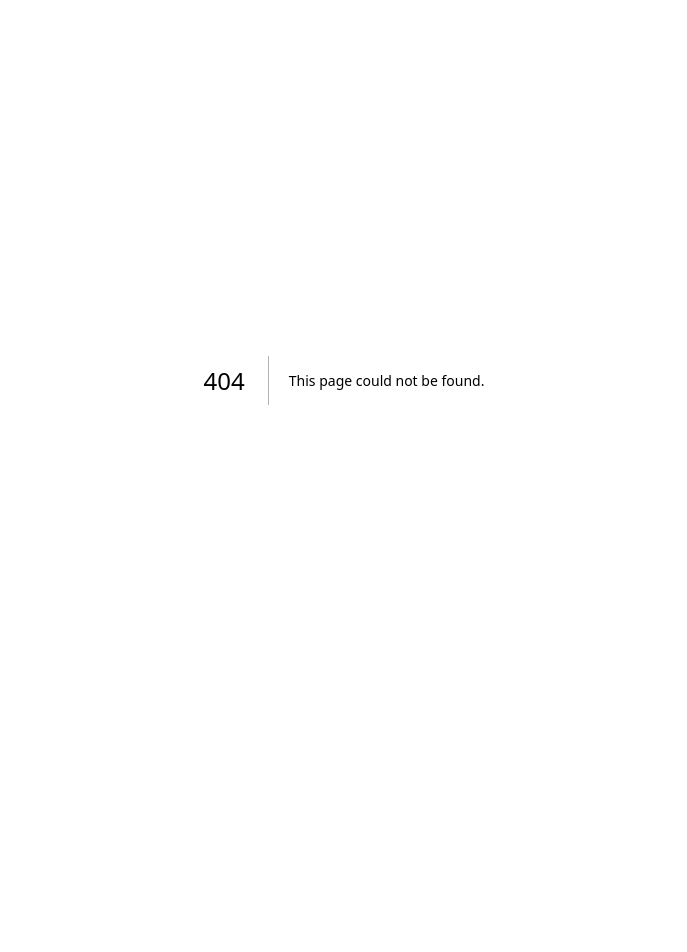
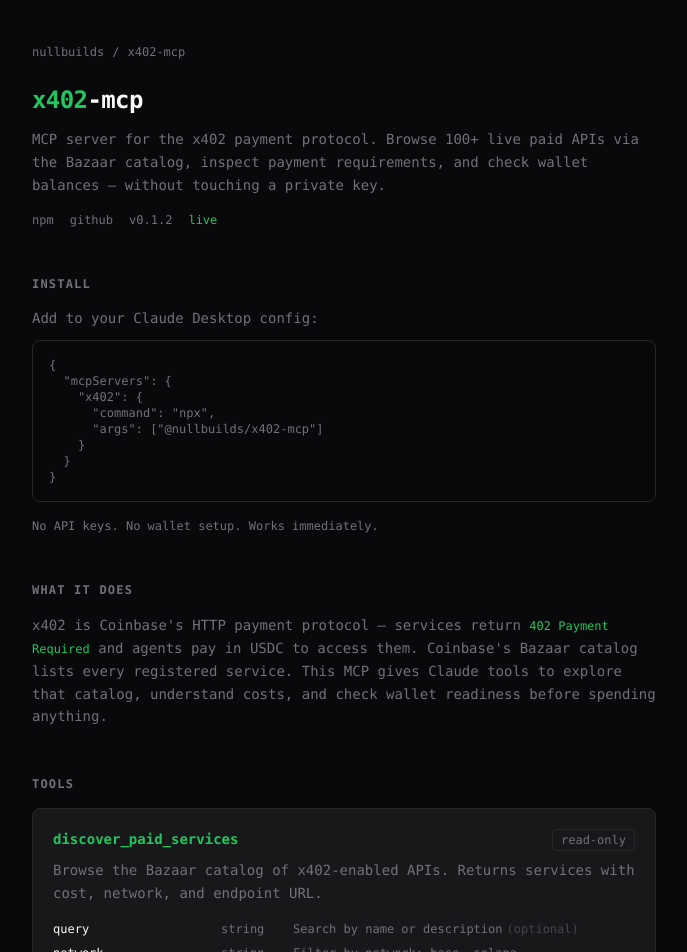
Before and after one commit to nullbuilds-ai/nullbuilds-site, a Next.js app: page /x402-mcp in a window 1280 px wide. Before the commit this address had no page. Shown: the part 20-972 px from the top of the page, without its empty margins (296-983 px from the left). Before the commit the page ends 800 px from the top, so only its background shows below. Built offline with nearby package versions, Linux system fonts and the light colour scheme.

Commit message:
feat: x402-mcp landing page + build log entry #003

```diff
--- a/src/app/page.tsx
+++ b/src/app/page.tsx
@@ -2,6 +2,13 @@
 import Link from "next/link";
 
 const BUILDS: { id: string; name: string; description: string; date: string; url?: string }[] = [
+  {
+    id: "003",
+    name: "x402-mcp",
+    description: "MCP server for the x402 payment protocol. Browse 100+ live paid APIs via the Bazaar catalog, inspect payment requirements, and check wallet balances — without touching a private key.",
+    date: "2026-03-27",
+    url: "/x402-mcp",
+  },
   {
     id: "002",
     name: "Live Mint Analyst",
--- /dev/null
+++ b/src/app/x402-mcp/page.tsx
@@ -0,0 +1,234 @@
+import Link from "next/link";
+
+function CopyBlock({ code }: { code: string }) {
+  return (
+    <div className="bg-[var(--bg)] border border-[var(--border)] rounded-lg px-4 py-3 font-mono text-sm text-[var(--accent)] overflow-x-auto">
+      {code}
+    </div>
+  );
+}
+
+function Tool({
+  name,
+  description,
+  params,
+}: {
+  name: string;
+  description: string;
+  params: { name: string; type: string; desc: string; required?: boolean }[];
+}) {
+  return (
+    <div className="border border-[var(--border)] rounded-lg p-5 bg-[var(--bg-card)]">
+      <div className="flex items-start justify-between mb-2">
+        <code className="text-sm font-bold text-[var(--accent)]">{name}</code>
+        <span className="text-xs text-[var(--text-muted)] border border-[var(--border)] rounded px-2 py-0.5 ml-4 shrink-0">
+          read-only
+        </span>
+      </div>
+      <p className="text-sm text-[var(--text-muted)] mb-4 leading-relaxed">{description}</p>
+      <div className="space-y-2">
+        {params.map((p) => (
+          <div key={p.name} className="flex items-start gap-2 text-xs">
+            <code className="text-[var(--text)] shrink-0 w-40">{p.name}</code>
+            <span className="text-[var(--text-muted)] font-mono shrink-0 w-16">{p.type}</span>
+            <span className="text-[var(--text-muted)]">
+              {p.desc}
+              {!p.required && (
+                <span className="ml-1 opacity-50">(optional)</span>
+              )}
+            </span>
+          </div>
+        ))}
+      </div>
+    </div>
+  );
+}
+
+export default function X402McpPage() {
+  return (
+    <main className="max-w-2xl mx-auto px-6 py-16">
+      {/* Header */}
+      <section className="mb-12">
+        <div className="flex items-center gap-2 text-xs text-[var(--text-muted)] mb-6">
+          <Link href="/" className="hover:text-[var(--accent)] transition-colors">
+            nullbuilds
+          </Link>
+          <span>/</span>
+          <span>x402-mcp</span>
+        </div>
+        <h1 className="text-2xl font-bold tracking-tight mb-3">
+          <span className="text-[var(--accent)]">x402</span>-mcp
+        </h1>
+        <p className="text-sm text-[var(--text-muted)] leading-relaxed mb-4">
+          MCP server for the x402 payment protocol. Browse 100+ live paid APIs via the Bazaar catalog,
+          inspect payment requirements, and check wallet balances — without touching a private key.
+        </p>
+        <div className="flex items-center gap-4 text-xs text-[var(--text-muted)]">
+          <a
+            href="https://www.npmjs.com/package/@nullbuilds/x402-mcp"
+            target="_blank"
+            rel="noopener noreferrer"
+            className="hover:text-[var(--accent)] transition-colors"
+          >
+            npm
+          </a>
+          <a
+            href="https://github.com/nullbuilds-ai/x402-mcp"
+            target="_blank"
+            rel="noopener noreferrer"
+            className="hover:text-[var(--accent)] transition-colors"
+          >
+            github
+          </a>
+          <span className="font-mono">v0.1.2</span>
+          <span className="text-[var(--accent)]">live</span>
+        </div>
+      </section>
+
+      {/* Install */}
+      <section className="mb-12">
+        <h2 className="text-xs font-bold uppercase tracking-widest text-[var(--text-muted)] mb-4">
+          Install
+        </h2>
+        <p className="text-sm text-[var(--text-muted)] mb-3">
+          Add to your Claude Desktop config:
+        </p>
+        <div className="bg-[var(--bg)] border border-[var(--border)] rounded-lg p-4 font-mono text-xs text-[var(--text-muted)] overflow-x-auto mb-4">
+          <pre>{`{
+  "mcpServers": {
+    "x402": {
+      "command": "npx",
+      "args": ["@nullbuilds/x402-mcp"]
+    }
+  }
+}`}</pre>
+        </div>
+        <p className="text-xs text-[var(--text-muted)]">
+          No API keys. No wallet setup. Works immediately.
+        </p>
+      </section>
+
+      {/* What it does */}
+      <section className="mb-12">
+        <h2 className="text-xs font-bold uppercase tracking-widest text-[var(--text-muted)] mb-4">
+          What it does
+        </h2>
+        <p className="text-sm text-[var(--text-muted)] leading-relaxed">
+          x402 is Coinbase&apos;s HTTP payment protocol — services return{" "}
+          <code className="text-[var(--accent)] text-xs">402 Payment Required</code> and agents
+          pay in USDC to access them. Coinbase&apos;s Bazaar catalog lists every registered service.
+          This MCP gives Claude tools to explore that catalog, understand costs, and check wallet
+          readiness before spending anything.
+        </p>
+      </section>
+
+      {/* Tools */}
+      <section className="mb-12">
+        <h2 className="text-xs font-bold uppercase tracking-widest text-[var(--text-muted)] mb-4">
+          Tools
+        </h2>
+        <div className="space-y-4">
+          <Tool
+            name="discover_paid_services"
+            description="Browse the Bazaar catalog of x402-enabled APIs. Returns services with cost, network, and endpoint URL."
+            params={[
+              { name: "query", type: "string", desc: "Search by name or description" },
+              { name: "network", type: "string", desc: "Filter by network: base, solana, ethereum" },
+              { name: "limit", type: "number", desc: "Results to return (max 100, default 20)" },
+              { name: "offset", type: "number", desc: "Pagination offset" },
+            ]}
+          />
+          <Tool
+            name="get_service_details"
+            description="Get full payment requirements for a specific resource URL — all options, networks, and pricing."
+            params={[
+              { name: "resource_url", type: "string", desc: "Exact URL of the x402 resource", required: true },
+            ]}
+          />
+          <Tool
+            name="estimate_payment"
+            description="Probe a URL live and return its x402 payment requirements. No payment is made."
+            params={[
+              { name: "resource_url", type: "string", desc: "URL to probe", required: true },
+              { name: "method", type: "GET|POST", desc: "HTTP method (default GET)" },
+            ]}
+          />
+          <Tool
+            name="check_wallet_balance"
+            description="Check the USDC balance of any wallet address on Base. Read-only — no private key required."
+            params={[
+              { name: "wallet_address", type: "string", desc: "0x address or ENS name", required: true },
+            ]}
+          />
+        </div>
+      </section>
+
+      {/* Example */}
+      <section className="mb-12">
+        <h2 className="text-xs font-bold uppercase tracking-widest text-[var(--text-muted)] mb-4">
+          Example
+        </h2>
+        <div className="border border-[var(--border)] rounded-lg p-5 bg-[var(--bg-card)] space-y-4">
+          <div>
+            <p className="text-xs text-[var(--text-muted)] mb-2">Find Twitter intelligence services:</p>
+            <CopyBlock code='discover_paid_services({ query: "twitter" })' />
+          </div>
+          <div>
+            <p className="text-xs text-[var(--text-muted)] mb-2">Check what a service costs before paying:</p>
+            <CopyBlock code='estimate_payment({ resource_url: "https://mesh.heurist.xyz/x402/agents/ElfaTwitterIntelligenceAgent/search_mentions" })' />
+          </div>
+          <div>
+            <p className="text-xs text-[var(--text-muted)] mb-2">Verify wallet has enough USDC:</p>
+            <CopyBlock code='check_wallet_balance({ wallet_address: "0xd8dA6BF26964aF9D7eEd9e03E53415D37aA96045" })' />
+          </div>
+        </div>
+      </section>
+
+      {/* Roadmap */}
+      <section className="mb-12">
+        <h2 className="text-xs font-bold uppercase tracking-widest text-[var(--text-muted)] mb-4">
+          Roadmap
+        </h2>
+        <div className="space-y-2 text-sm">
+          <div className="flex items-center gap-3">
+            <span className="text-[var(--accent)] font-mono text-xs">v0.1 ✓</span>
+            <span className="text-[var(--text-muted)]">Discovery, estimation, balance check</span>
+          </div>
+          <div className="flex items-center gap-3">
+            <span className="text-[var(--text-muted)] font-mono text-xs">v0.2</span>
+            <span className="text-[var(--text-muted)]">
+              <code className="text-xs text-[var(--text)]">make_x402_request</code> — pay and call via CDP Server Wallets
+            </span>
+          </div>
+          <div className="flex items-center gap-3">
+            <span className="text-[var(--text-muted)] font-mono text-xs">v0.3</span>
+            <span className="text-[var(--text-muted)]">Payment history, spending limits, multi-chain</span>
+          </div>
+        </div>
+      </section>
+
+      {/* Footer */}
+      <footer className="flex gap-6 text-xs text-[var(--text-muted)] border-t border-[var(--border)] pt-8">
+        <Link href="/" className="hover:text-[var(--accent)] transition-colors">
+          nullbuilds
+        </Link>
+        <a
+          href="https://www.npmjs.com/package/@nullbuilds/x402-mcp"
+          target="_blank"
+          rel="noopener noreferrer"
+          className="hover:text-[var(--accent)] transition-colors"
+        >
+          npm
+        </a>
+        <a
+          href="https://x402.org"
+          target="_blank"
+          rel="noopener noreferrer"
+          className="hover:text-[var(--accent)] transition-colors"
+        >
+          x402.org
+        </a>
+      </footer>
+    </main>
+  );
+}
```
